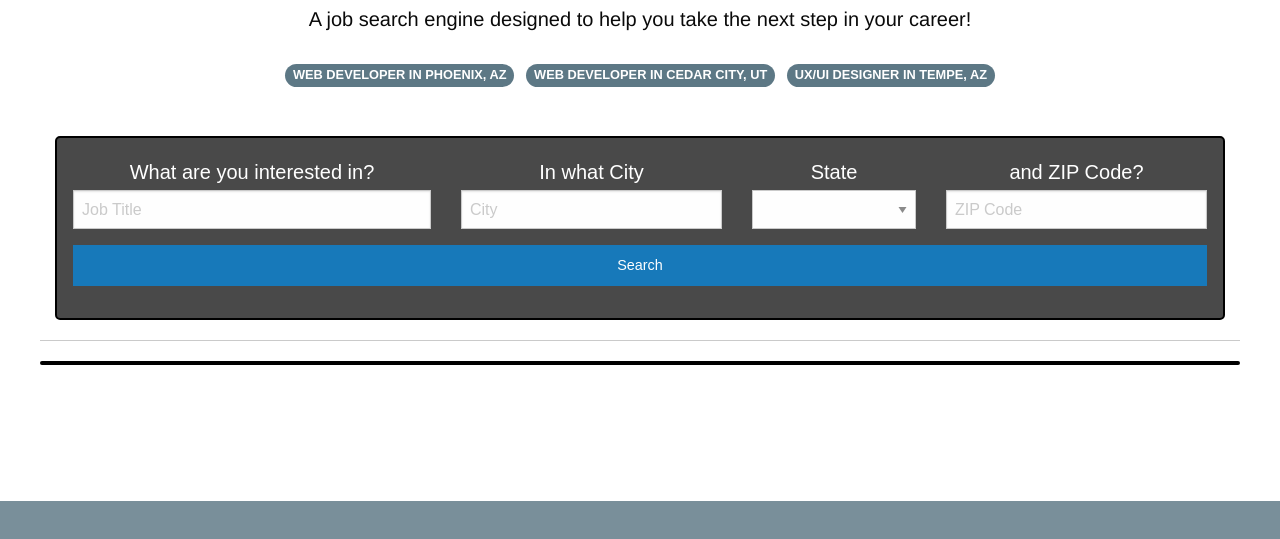
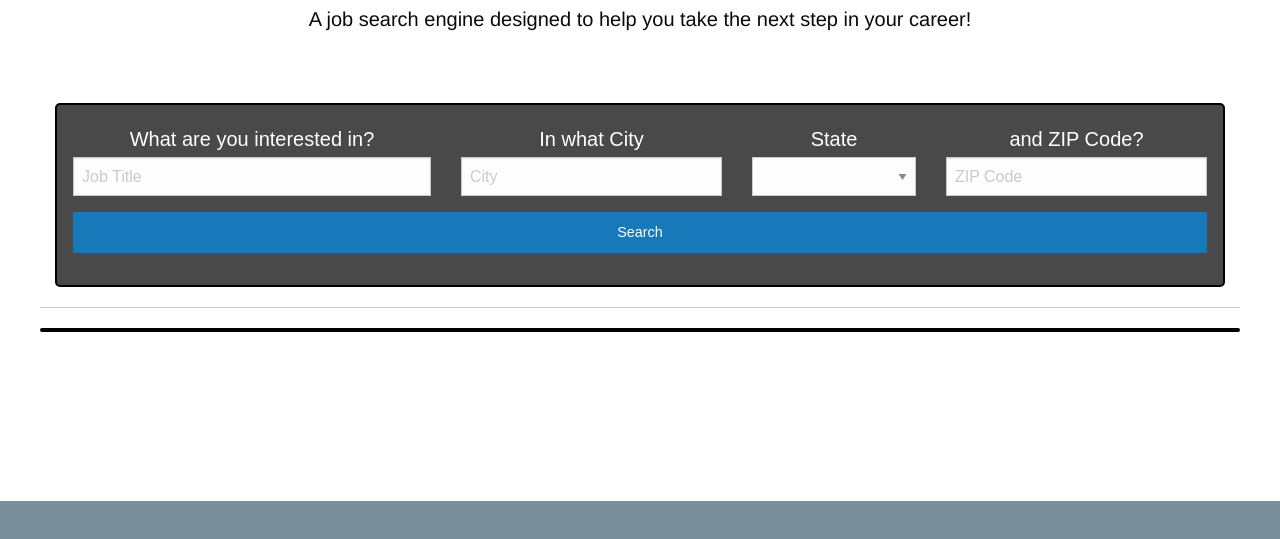
Before and after one commit to merriammassey/jobsearch, a plain HTML site: page index.html in a window 1280 px wide. Shown: the part 259-798 px from the top of the page. Drawn offline with nearby package versions, Linux system fonts and the light colour scheme.

Commit message:
remove static buttons

```diff
--- a/index.html
+++ b/index.html
@@ -33,9 +33,6 @@
         <!--<h5 class="tag-cloud-title">Saved Searches</h5>-->
         <div class="tag-cloud">
           <!--static buttons as examples-->
-          <span class="tag-cloud-individual-tag" >Web Developer in Phoenix, AZ</span>
-          <span class="tag-cloud-individual-tag" >Web Developer in Cedar City, UT</span>
-          <span class="tag-cloud-individual-tag" >UX/UI Designer in Tempe, AZ</span>
         </div>
       </section>
       </div>
```
